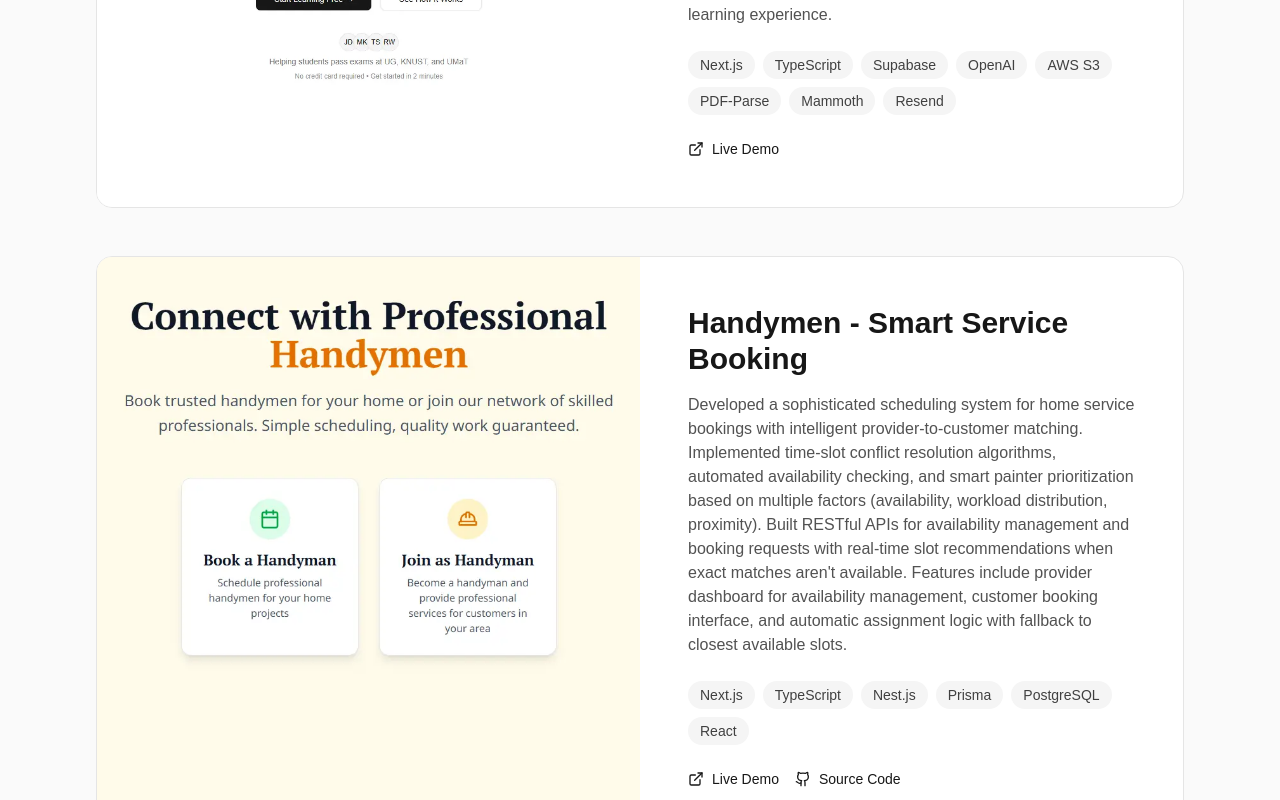
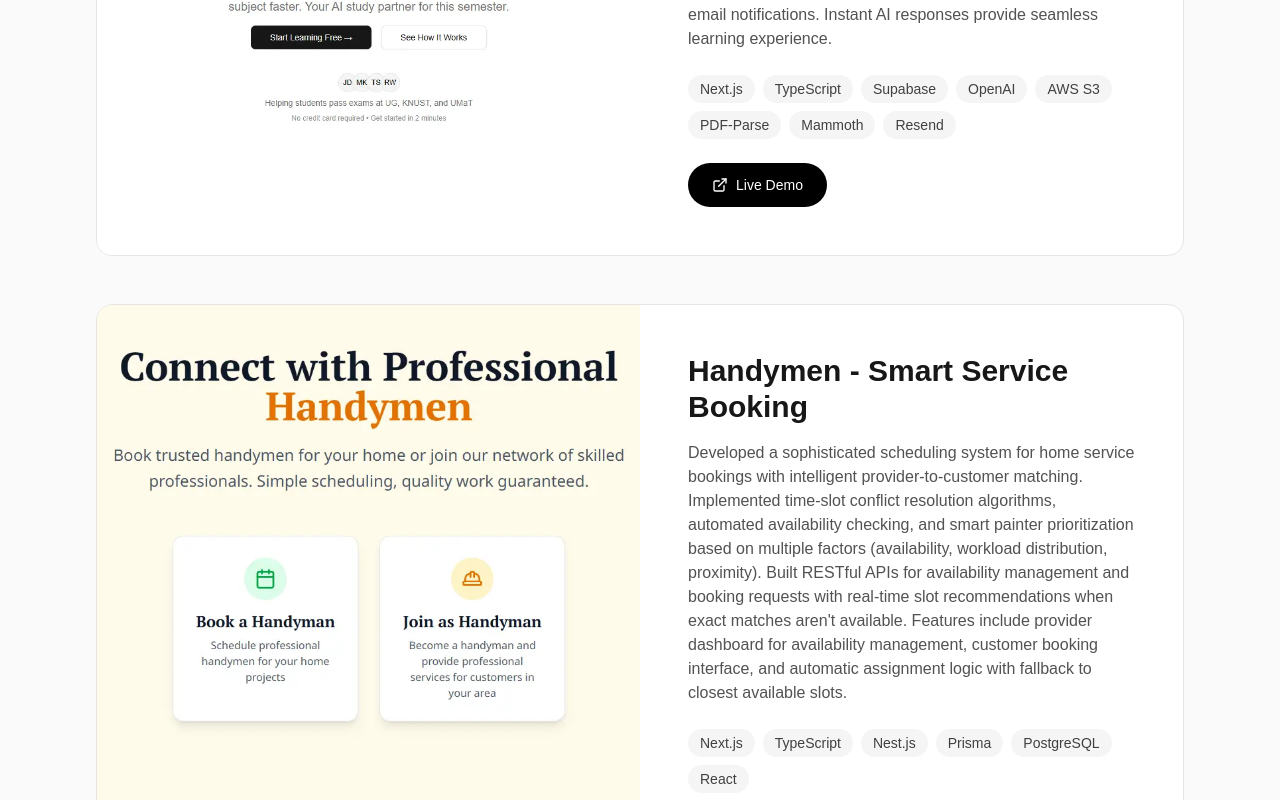
Before and after one commit to Dchole/portfolio, a Next.js app: page / in a window 1280 px wide. Shown: the part 3560-4360 px from the top of the page. Built offline with nearby package versions, Linux system fonts and the light colour scheme; no server answers.

Commit message:
feat: Enhance project links with improved styling and responsiveness

```diff
--- a/components/sections/Projects.tsx
+++ b/components/sections/Projects.tsx
@@ -49,13 +49,13 @@ export function Projects() {
                     </div>
 
                     {/* Links */}
-                    <div className="flex gap-4">
+                    <div className="flex flex-wrap gap-4">
                       {project.demoUrl && (
                         <a
                           href={project.demoUrl}
                           target="_blank"
                           rel="noopener noreferrer"
-                          className="inline-flex items-center gap-2 text-sm font-medium transition-colors hover:text-neutral-600 dark:hover:text-neutral-400"
+                          className="inline-flex items-center gap-2 rounded-full bg-black px-6 py-3 text-sm font-medium text-white transition-colors hover:bg-neutral-800 dark:bg-white dark:text-black dark:hover:bg-neutral-200"
                         >
                           <ExternalLink className="h-4 w-4" />
                           Live Demo
@@ -66,7 +66,7 @@ export function Projects() {
                           href={project.githubUrl}
                           target="_blank"
                           rel="noopener noreferrer"
-                          className="inline-flex items-center gap-2 text-sm font-medium transition-colors hover:text-neutral-600 dark:hover:text-neutral-400"
+                          className="inline-flex items-center gap-2 rounded-full border border-neutral-200 px-6 py-3 text-sm font-medium transition-colors hover:bg-neutral-100 dark:border-neutral-800 dark:hover:bg-neutral-800"
                         >
                           <Github className="h-4 w-4" />
                           Source Code
```
